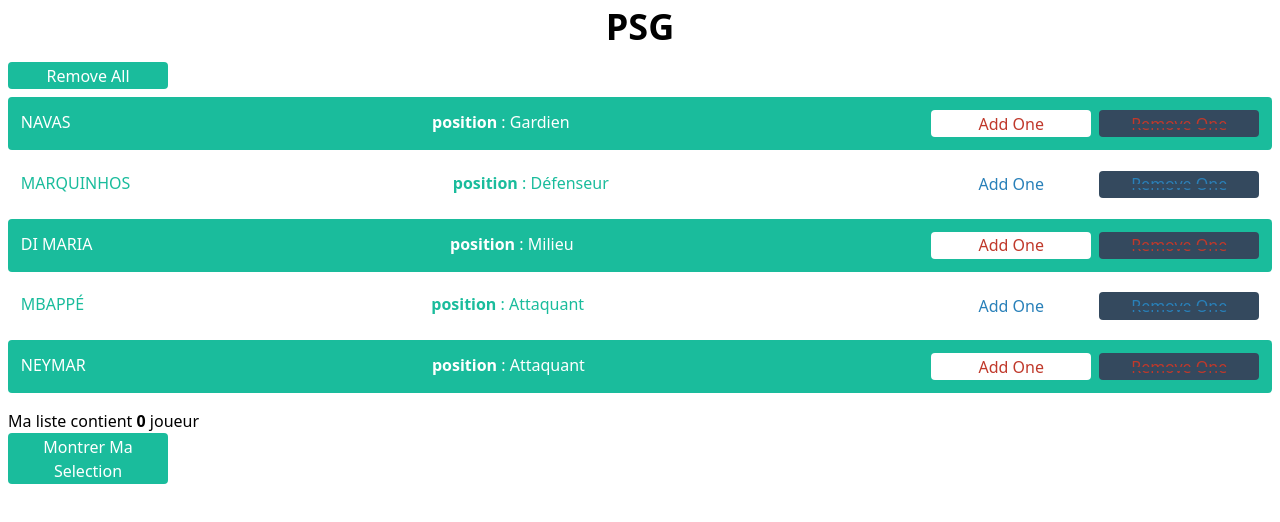
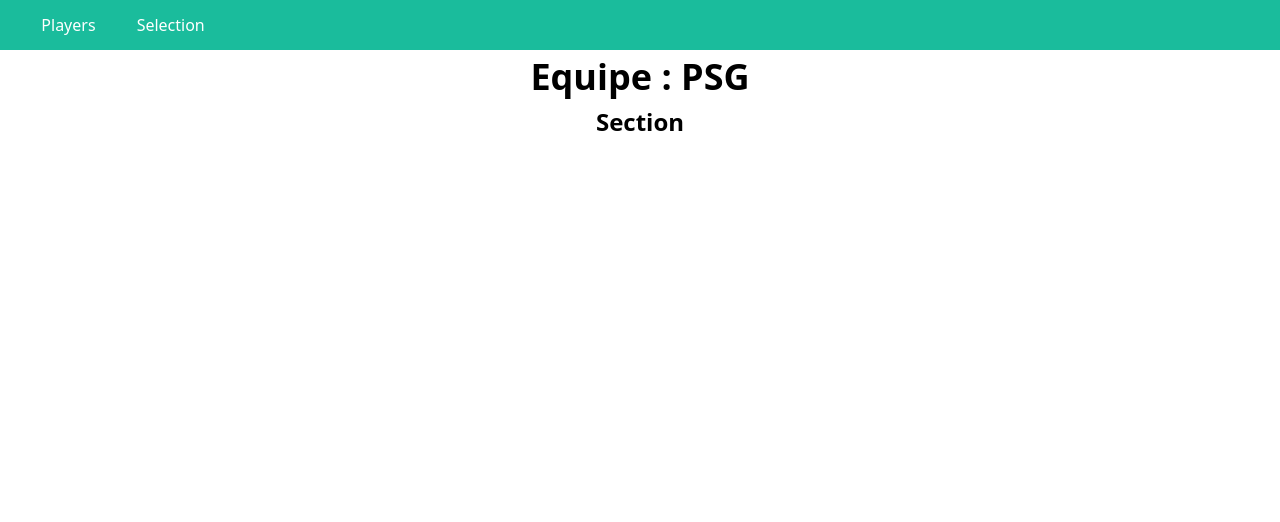
Before and after one commit to LucasLaurens/LUCAS_LAURENS_IWM_VUE_JS, a Vue app in the folder vue-game1/client/: page /selection in a window 1280 px wide. Shown: the top 522 px of the page. Built offline with nearby package versions, Linux system fonts and the light colour scheme.

Commit message:
[Feat] add router

```diff
--- a/vue-game1/client/package.json
+++ b/vue-game1/client/package.json
@@ -14,7 +14,7 @@
     "postcss-loader": "^4.1.0",
     "tailwindcss": "npm:@tailwindcss/postcss7-compat@^2.0.1",
     "vue": "^3.0.0",
-    "vue-router": "^3.4.9"
+    "vue-router": "^4.0.0-rc.5"
   },
   "devDependencies": {
     "@vue/cli-plugin-babel": "~4.5.0",
--- a/vue-game1/client/src/App.vue
+++ b/vue-game1/client/src/App.vue
@@ -1,15 +1,16 @@
 <template>
   <div id="main-view">
-    <player-view></player-view>
+    <div class="menu">
+      <router-link to="/">Players</router-link>
+      <router-link to="/selection">Selection</router-link>
+    </div>
+    <h1 class="first-title">Equipe : PSG</h1>
+    <router-view></router-view>
   </div>
 </template>
 
 <script>
-import PlayerView from './components/PlayerView'
 export default {
-  name: 'App',
-  components: {
-    PlayerView
-  }
+  name: 'App'
 }
 </script>
--- a/vue-game1/client/src/assets/style/main.css
+++ b/vue-game1/client/src/assets/style/main.css
@@ -1,3 +1,30 @@
 @import "tailwindcss/base";
 @import "tailwindcss/components";
 @import "tailwindcss/utilities";
+
+.menu {
+	background: #1abc9c;
+	width: 100%;
+	padding: 1%;
+	color: #fff;
+}
+.menu a {
+	margin-left: 1rem;
+	padding: 1%;
+	transition: .3s ease-in;
+}
+.menu a:hover {
+	background: #fff;
+	color: #1abc9c;
+}
+
+h1.first-title {
+	text-align: center;
+	font-size: 36px;
+	font-weight: bold;
+}
+h2.second-title {
+	text-align: center;
+	font-size: 24px;
+	font-weight: bold;
+}
--- a/vue-game1/client/src/components/SelectionBox.vue
+++ /dev/null
@@ -1,30 +0,0 @@
-<template>
-	<div>
-		<base-array
-			v-show="listPlayers && listPlayers.length > 0"
-			:listPlayers="listPlayers"
-		/>
-		<base-button
-			class="btn-show"
-			title="Cacher Ma Selection"
-			@click="getComplete"
-		/>
-	</div>
-</template>
-<script>
-import BaseArray from './global/BaseArray'
-export default {
-	name: "selection-box",
-	props: {
-		listPlayers: Array
-	},
-	components: {
-		BaseArray
-	},
-	methods: {
-		getComplete: function() {
-			this.$emit('is-completed', false);
-		}
-	},
-}
-</script>
--- a/vue-game1/client/src/components/PlayerView.vue
+++ b/vue-game1/client/src/screens/PlayerView.vue
@@ -1,8 +1,7 @@
 <template>
 	<div id="player-view" class="container mx-auto">
 		<div class="mb-4">
-			<h1 class="first-title">{{teamName}}</h1>
-			<!-- First part -->
+			<h2 class="second-title">Players</h2>
 			<base-button
 				class="btn-show m-2"
 				title="Remove All"
@@ -19,38 +18,15 @@
 				@remove-data="(player) => removeOne(player)"
 			/>
 		</div>
-
-		<!-- Second part -->
-		<div class="m-2 mt-4">
-			<ul class="list-errors">
-				<li v-for="(msg, i) in errorMessages" :key="i">
-					{{msg}}
-				</li>
-			</ul>
-			<p>Ma liste contient <span style="font-weight: bold;">{{counter}}</span> <span v-if="counter > 1">joueurs</span><span v-else>joueur</span></p>
-			<selection-box
-				v-show="list.length > 0 && isCompleted != false"
-				@is-completed="(hide) => {isCompleted = hide}"
-				:listPlayers="list"
-			/>
-			<base-button
-				v-show="isCompleted == false"
-				class="btn-show"
-				title="Montrer Ma Selection"
-				@click="getComplete"
-			/>
-		</div>
 	</div>
 </template>
 <script>
 import datas from './../data/players.json'
-import PlayerCard from './PlayerCard'
-import SelectionBox from './SelectionBox'
+import PlayerCard from '../components/PlayerCard'
 export default {
 	name: "player-view",
 	components: {
-		PlayerCard,
-		SelectionBox
+		PlayerCard
 	},
 	data() {
 		return {
@@ -87,18 +63,6 @@
 		playerPicked: function(player) {
 			// Get the color based on the player found
 			return (this.list.find(item => item.name === player.name)) ? 'grey greyAdd' : 'greyRemove'
-		},
-		getComplete() {
-			// Display selection list if is completed or not
-			this.errorMessages = []
-			if (this.list.length > 0) {
-				this.isCompleted = true;
-			} else {
-				const error = "Vous n'avez pas encore sélectionné de joueurs"
-				if(!this.errorMessages.includes(error)) {
-					this.errorMessages.push(error)
-				}
-			}
 		}
 	},
 	computed: {
@@ -112,17 +76,16 @@
 }
 </script>
 <style>
-	h1.first-title {
-		text-align: center;
-		font-size: 36px;
-		font-weight: bold;
-	}
 	.item-list {
 		list-style: none;
 		text-align: left;
 		color: #fff;
 		padding: 1%;
 		background-color: #1abc9c;
+	}
+	.blue {
+		background-color: #fff;
+		color: #1abc9c;
 	}
 	.grey {
 		color: #1abc9c !important;
@@ -142,10 +105,6 @@
 		left: 0;
 		background: #34495e;
 	}
-	.blue {
-		background-color: #fff;
-		color: #1abc9c;
-	}
 	.btn-show {
 		width: 10rem;
 	}
@@ -153,11 +112,4 @@
 		color: #fff !important;
 		background: #1abc9c !important;
 	}
-	.list-errors li {
-		background: #ff5555;
-		color: #fff;
-		padding: 1%;
-		border-radius: 6px;
-		border: 2px solid #ff0000;
-	}
 </style>
--- /dev/null
+++ b/vue-game1/client/src/screens/SelectionView.vue
@@ -0,0 +1,63 @@
+<template>
+	<div>
+		<h2 class="second-title">Section</h2>
+		<!-- <base-array
+			v-show="listPlayers && listPlayers.length > 0"
+			:listPlayers="listPlayers"
+		/> -->
+		<!-- <base-button
+			class="btn-show"
+			title="Cacher Ma Selection"
+			@click="getComplete"
+		/> -->
+		<!-- Second part -->
+		<!-- <div class="m-2 mt-4">
+			<ul class="list-errors">
+				<li v-for="(msg, i) in errorMessages" :key="i">
+					{{msg}}
+				</li>
+			</ul>
+			<p>Ma liste contient <span style="font-weight: bold;">{{counter}}</span> <span v-if="counter > 1">joueurs</span><span v-else>joueur</span></p>
+			<base-button
+				v-show="isCompleted == false"
+				class="btn-show"
+				title="Montrer Ma Selection"
+				@click="getComplete"
+			/>
+		</div> -->
+	</div>
+</template>
+<script>
+export default {
+	name: "selection-box",
+	// props: {
+	// 	listPlayers: Array
+	// },
+	// methods: {
+		// getComplete() {
+		// 	// Display selection list if is completed or not
+		// 	this.errorMessages = []
+		// 	if (this.list.length > 0) {
+		// 		this.isCompleted = true;
+		// 	} else {
+		// 		const error = "Vous n'avez pas encore sélectionné de joueurs"
+		// 		if(!this.errorMessages.includes(error)) {
+		// 			this.errorMessages.push(error)
+		// 		}
+		// 	}
+		// }
+	// 	getComplete: function() {
+	// 		this.$emit('is-completed', false);
+	// 	}
+	// },
+}
+</script>
+<style >
+		/* .list-errors li {
+		background: #ff5555;
+		color: #fff;
+		padding: 1%;
+		border-radius: 6px;
+		border: 2px solid #ff0000;
+	} */
+</style>
```
Also changed, not shown: vue-game1/client/src/main.js (+11 -0 lines), vue-game1/client/src/router.js (added, +17 -0 lines), 1 other file (tests, documents, lock files or other folders).
